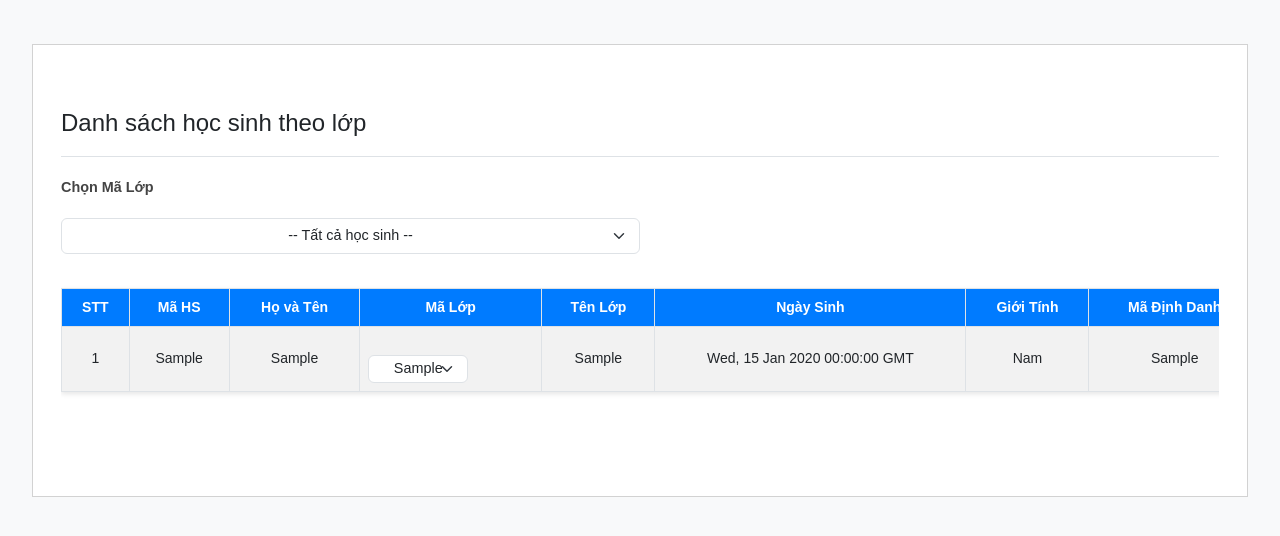
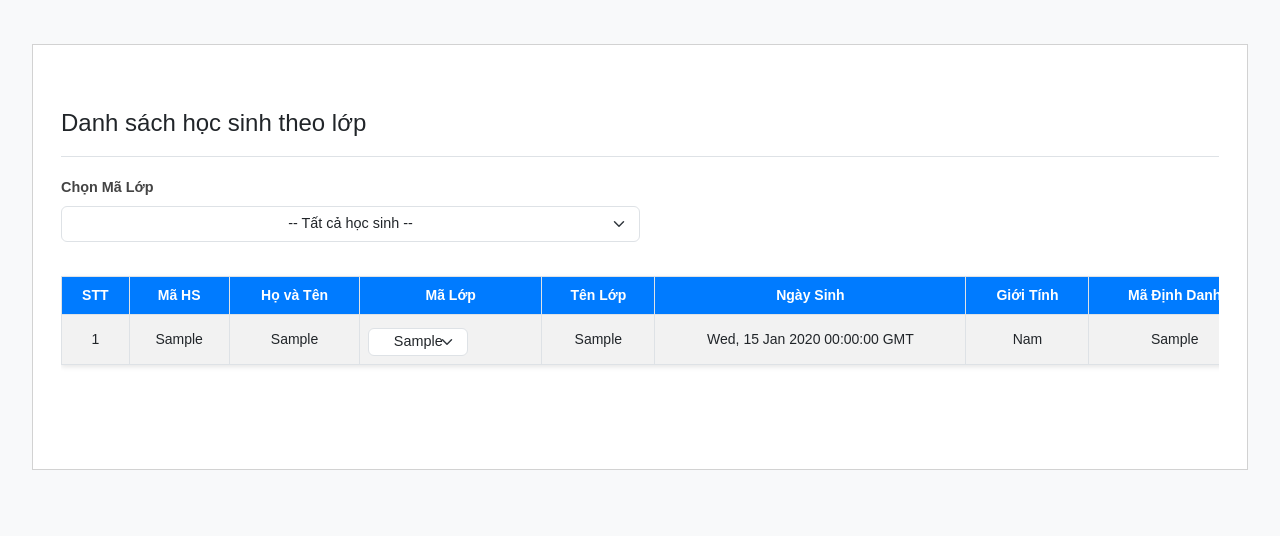
Before and after one commit to kentran82vn/quanlynhansu, a Flask app: page /assign-classes in a window 1280 px wide. Shown: the top 536 px of the page. Run offline with Flask 2, Linux system fonts and the light colour scheme; tables that the repository leaves empty hold one stand-in row (values such as "Sample post"); data that the repository does not hold is empty.

Commit message:
Update styles.css

```diff
--- a/Static/css/styles.css
+++ b/Static/css/styles.css
@@ -306,7 +306,6 @@ body {
   font-size: 13px;
   padding: 6px 12px;
   border-radius: 6px;
-  margin-top: 20px;
 }
 
 /* Wrapper cho bảng để hỗ trợ cuộn ngang */
```
